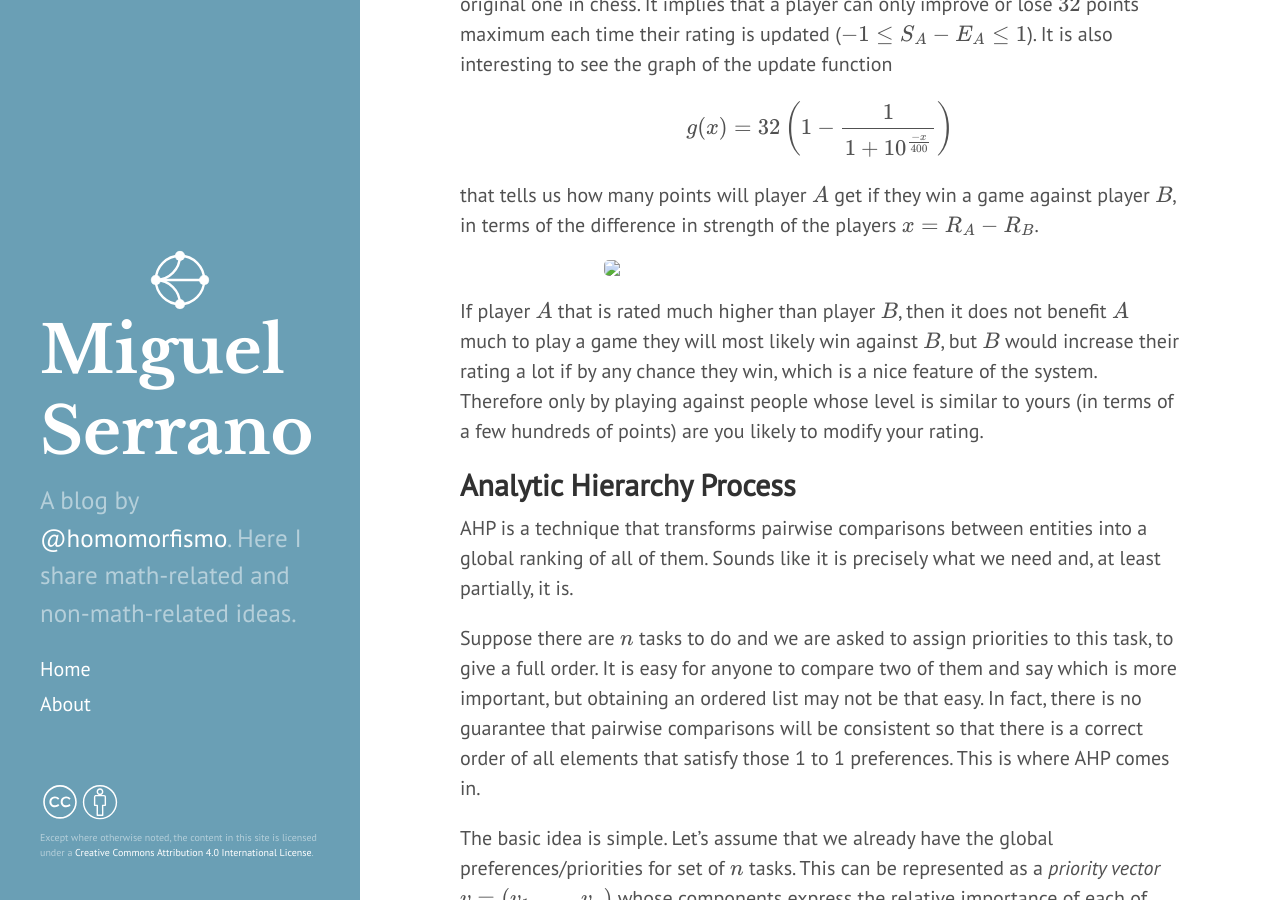
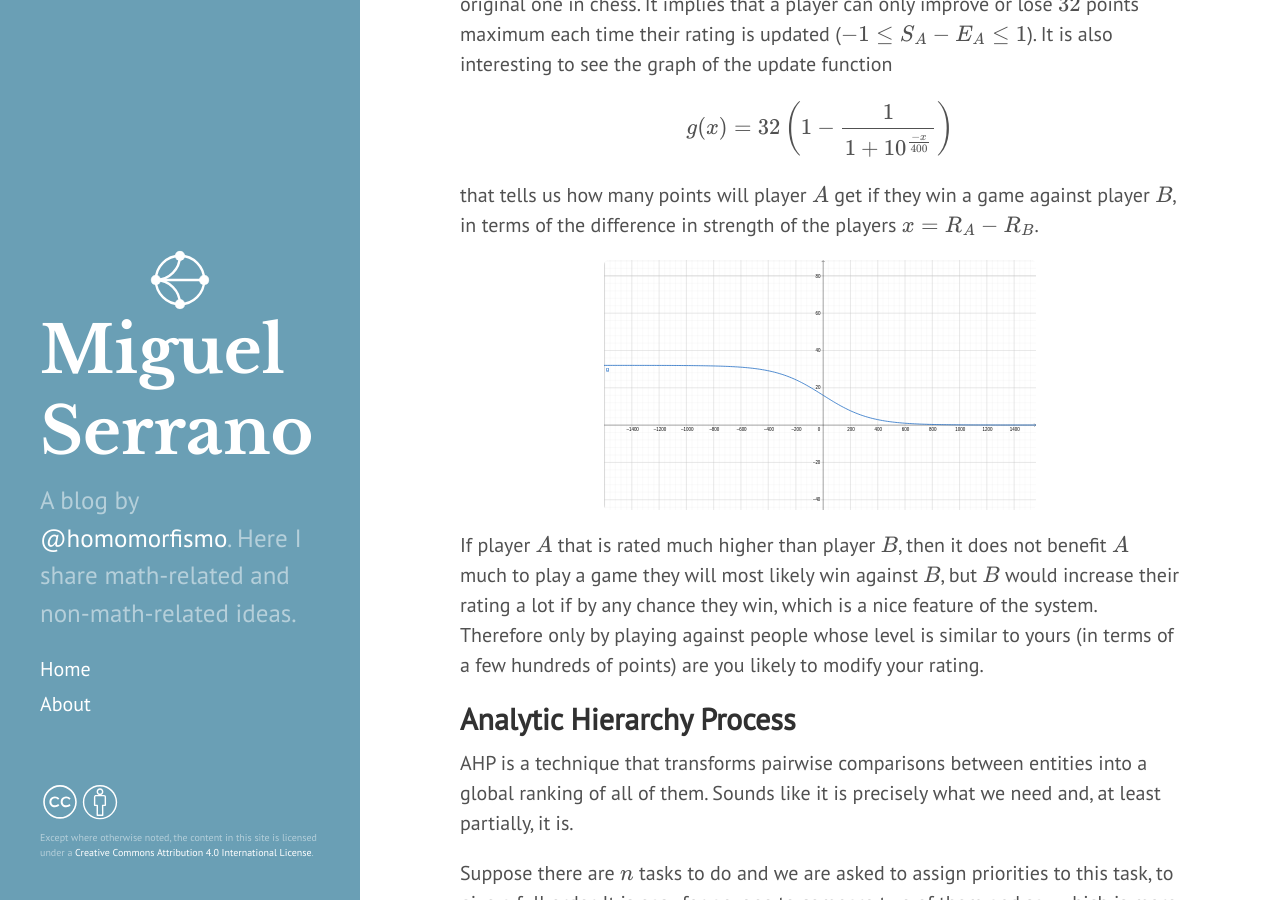
Before and after one commit to homomorfismo/blog, a Jekyll site: the page built from _posts/2021-02-18-multiplayer-elo.md, in a window 1280 px wide and 900 px high, scrolled down 2283 px. Built offline with Jekyll 4.4.1, drawn with Linux system fonts in a browser that asks for light colours; our own code applies the rules of GitHub Pages for plain Markdown files; formulas are drawn with MathJax 3; a script that is not in the unit is left out.

Commit message:
corrected picture url multiplayer-elo

```diff
--- a/_posts/2021-02-18-multiplayer-elo.md
+++ b/_posts/2021-02-18-multiplayer-elo.md
@@ -53,8 +53,8 @@ $$
 that tells us how many points will player $A$ get if they win a game against player $B$, in terms of the difference in strength of the players $x = R_A-R_B$.
 
 
-<img src="/pictures/2021-02-09\update_function_light.svg" class="pic_lightmode">
-<img src="/pictures/2021-02-09\update_function_dark.svg" class="pic_darkmode">
+<img src="/pictures/2021-02-18-multiplayer-elo\update_function_light.svg" class="pic_lightmode">
+<img src="/pictures/2021-02-18-multiplayer-elo\update_function_dark.svg" class="pic_darkmode">
 
 
 
```
